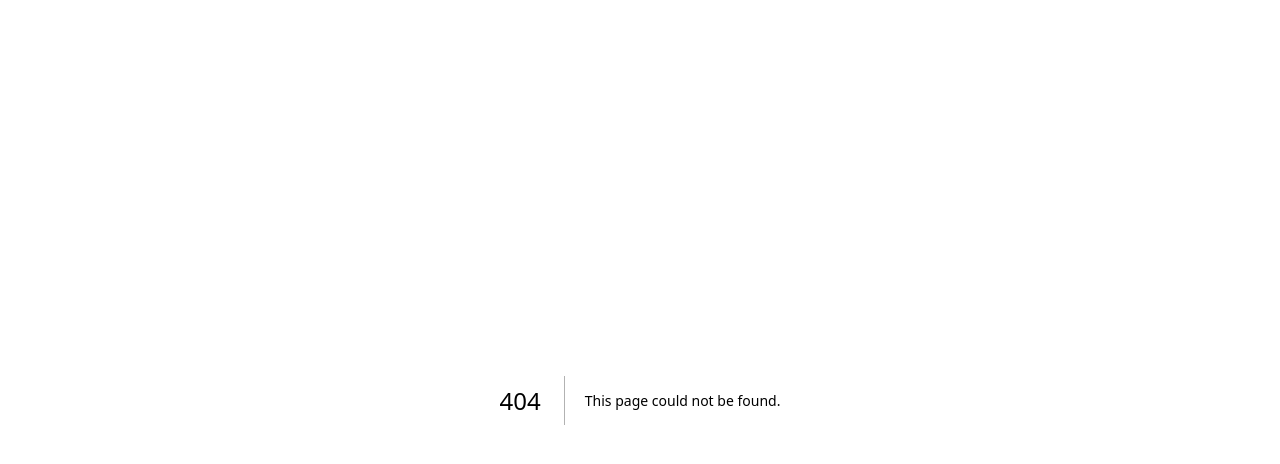
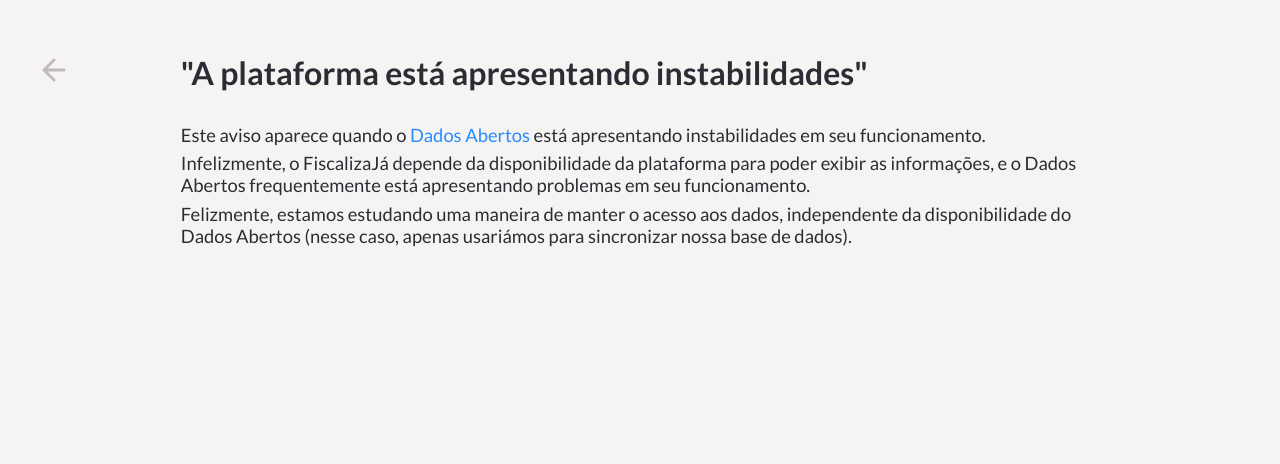
Before and after one commit to Victoreisdavid/FiscalizaJa, a Next.js app: page /avisos/plataformaInstavel in a window 1280 px wide. Before the commit this address had no page. Shown: the top 464 px of the page. Built offline with nearby package versions, Linux system fonts and the light colour scheme.

Commit message:
Feat: Página explicando o aviso 'A plataforma está apresentando instabilidades'

```diff
--- a/src/components/Notification.tsx
+++ b/src/components/Notification.tsx
@@ -1,9 +1,9 @@
 import style from "../styles/notification.module.scss";
 
-export default function Notification(props: { message: string }) {
+export default function Notification(props: { message: string, about?: string }) {
     return (
         <div id={style.container} className="hidden-warn">
-            <p>{props.message}</p>
+            <p>{props.message} {props.about && <a href={props.about} target="_blank">Saiba Mais</a>}</p>
         </div>
     )
 }
--- a/src/pages/_app.tsx
+++ b/src/pages/_app.tsx
@@ -11,7 +11,7 @@ export default function App({ Component, pageProps }: AppProps) {
 
     return (
         <>
-            <Notification message="A plataforma do governo está apresentando instabilidades, tente novamente!" />
+            <Notification message="A plataforma do governo está apresentando instabilidades" about="/avisos/plataformaInstavel" />
             <div id="site-container">
                 <SessionProvider session={pageProps.session}>
                     <Component {...pageProps} />
--- /dev/null
+++ b/src/pages/avisos/plataformaInstavel.tsx
@@ -0,0 +1,19 @@
+import style from "../../styles/avisos.module.scss";
+import Head from "next/head";
+import Navbar from "../../components/Navbar";
+
+export default function AvisoPlataformaInstavel() {
+    return (
+        <div id={style.container}>
+            <Navbar />
+            <header>
+                <h1>"A plataforma está apresentando instabilidades"</h1>
+            </header>
+            <main>
+                <p>Este aviso aparece quando o <a href="https://dadosabertos.camara.leg.br" target="_blank">Dados Abertos</a> está apresentando instabilidades em seu funcionamento.</p>
+                <p>Infelizmente, o FiscalizaJá depende da disponibilidade da plataforma para poder exibir as informações, e o Dados Abertos frequentemente está apresentando problemas em seu funcionamento.</p>
+                <p>Felizmente, estamos estudando uma maneira de manter o acesso aos dados, independente da disponibilidade do Dados Abertos (nesse caso, apenas usariámos para sincronizar nossa base de dados).</p>
+            </main>
+        </div>
+    )
+}
--- /dev/null
+++ b/src/styles/avisos.module.scss
@@ -0,0 +1,24 @@
+@use "colors";
+
+#container {
+    width: fit-content;
+    max-width: 960px;
+    margin: 4vh auto 4vh auto;
+    padding: 1.3rem;
+
+
+    header {
+        margin-bottom: 2rem;
+    }
+
+    p {
+        font-size: 1.15em;
+        margin: 0.4rem 0 0.4rem 0;
+    }
+
+    a {
+        text-align: center;
+        text-decoration: none;
+        color: colors.$primary;
+    }
+}
--- a/src/styles/main.scss
+++ b/src/styles/main.scss
@@ -18,6 +18,9 @@ body {
 
 .hidden-warn {
     display: none;
+    a {
+        color: colors.$light;
+    }
 }
 
 .bad-warn {
```
